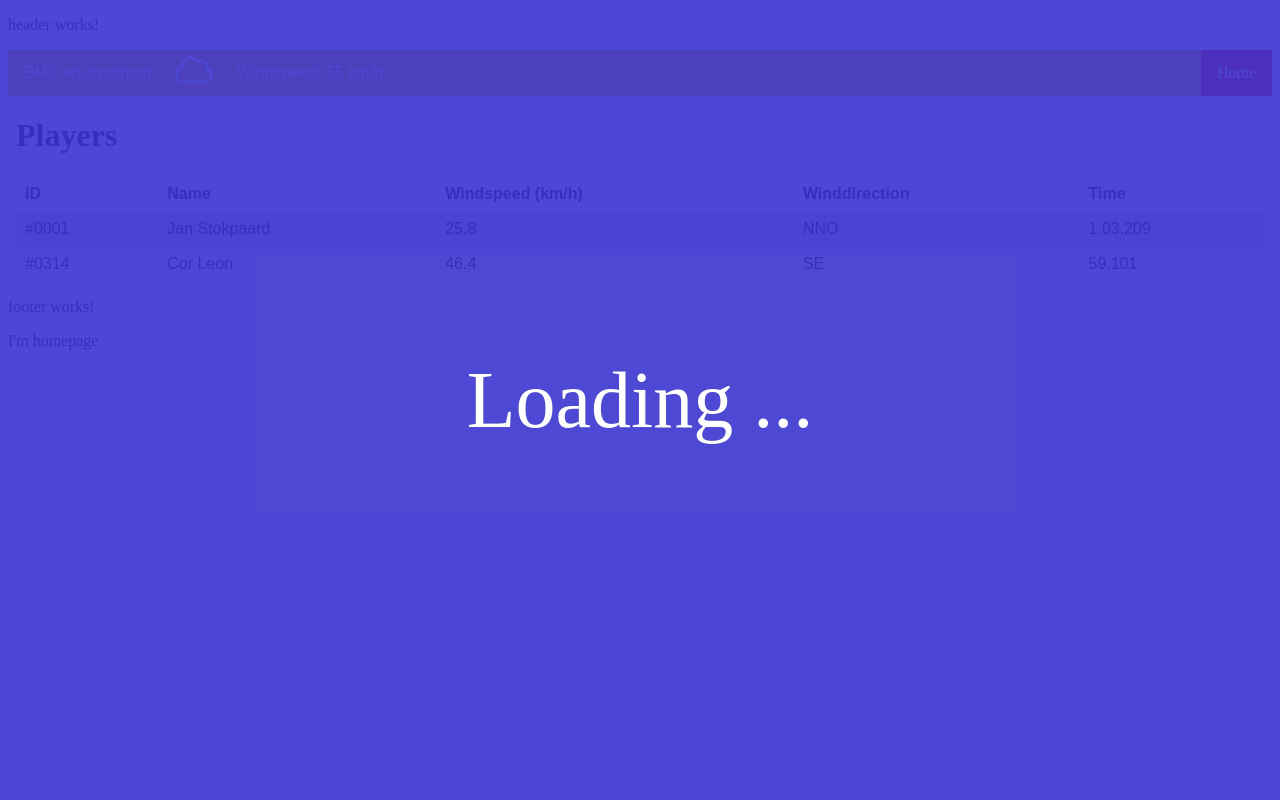
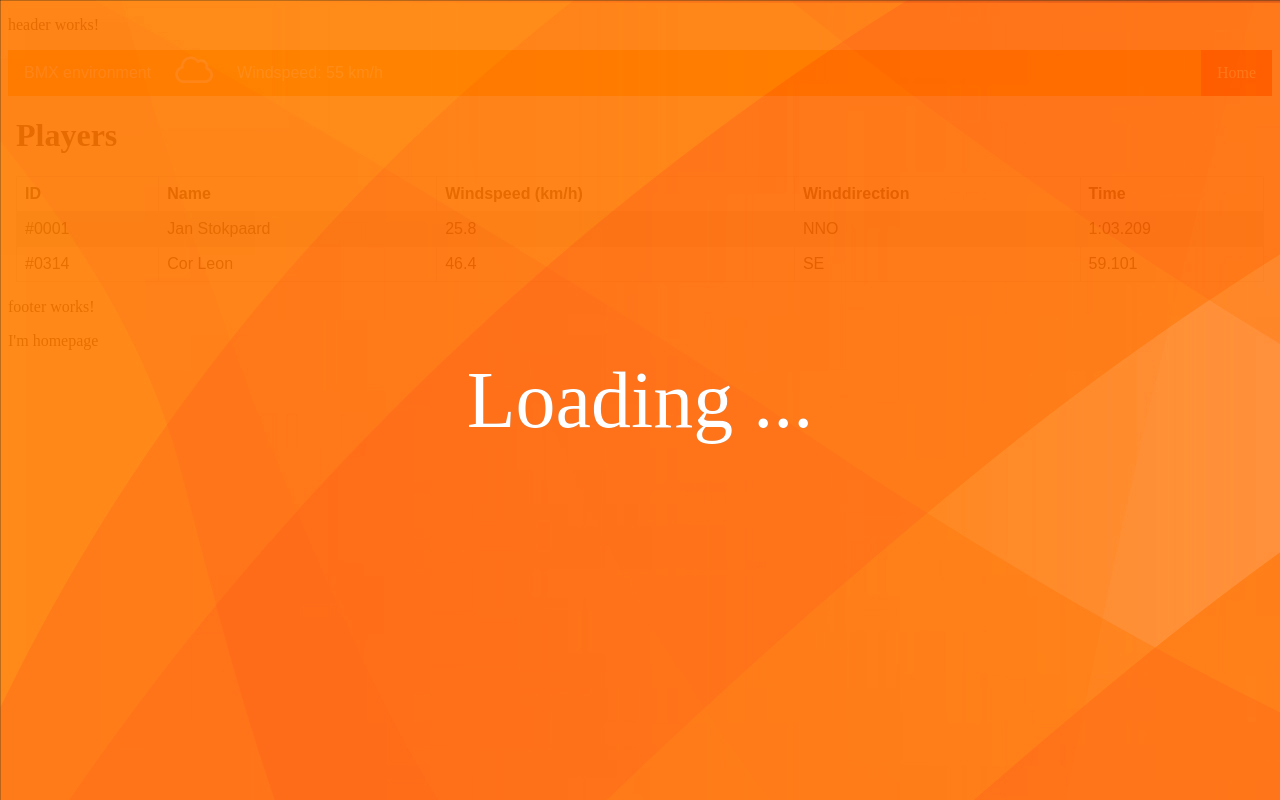
Before and after one commit to TheCodeCompany-Sem/BMX-TEAMNL-IOT, an Angular app in the folder bmx-app/: page /homepage in a window 1280 px wide. Built offline with nearby package versions, Linux system fonts and the light colour scheme.

Commit message:
background change

```diff
--- a/bmx-app/src/app/components/splash/splash.component.css
+++ b/bmx-app/src/app/components/splash/splash.component.css
@@ -1,5 +1,4 @@
 .app-splash-screen {
-  background: #3a36d1;
   position: fixed;
   top: 0;
   left: 0;
@@ -12,12 +11,20 @@
   height: 100%;
   z-index: 1;
   opacity: 1;
+  background-image: url("src/environments/TeamNL_background_RGB_2020.jpg");
 }
 .loading-text {
   position: relative;
   color: rgba(0, 0, 0, 0.3);
   font-size: 5em;
 }
+  .logo{
+
+    background-image: url("");
+
+  }
+
+
 .loading-text:before {
   content: attr(data-text);
   position: absolute;
--- a/bmx-app/src/app/components/splash/splash.component.html
+++ b/bmx-app/src/app/components/splash/splash.component.html
@@ -1,6 +1,8 @@
 <div *ngIf="showSplash" class="app-splash-screen" [ngStyle]="{'opacity': opacityChange, 'transition': splashTransition}">
 
   <div class="app-splash-content">
+
+    <div class=""></div>
     <div data-text="Loading ..." class="loading-text">Loading ...
     </div>
   </div>
```
Also changed, not shown: bmx-app/src/environments/TeamNL_background_RGB_2020.jpg (added).
